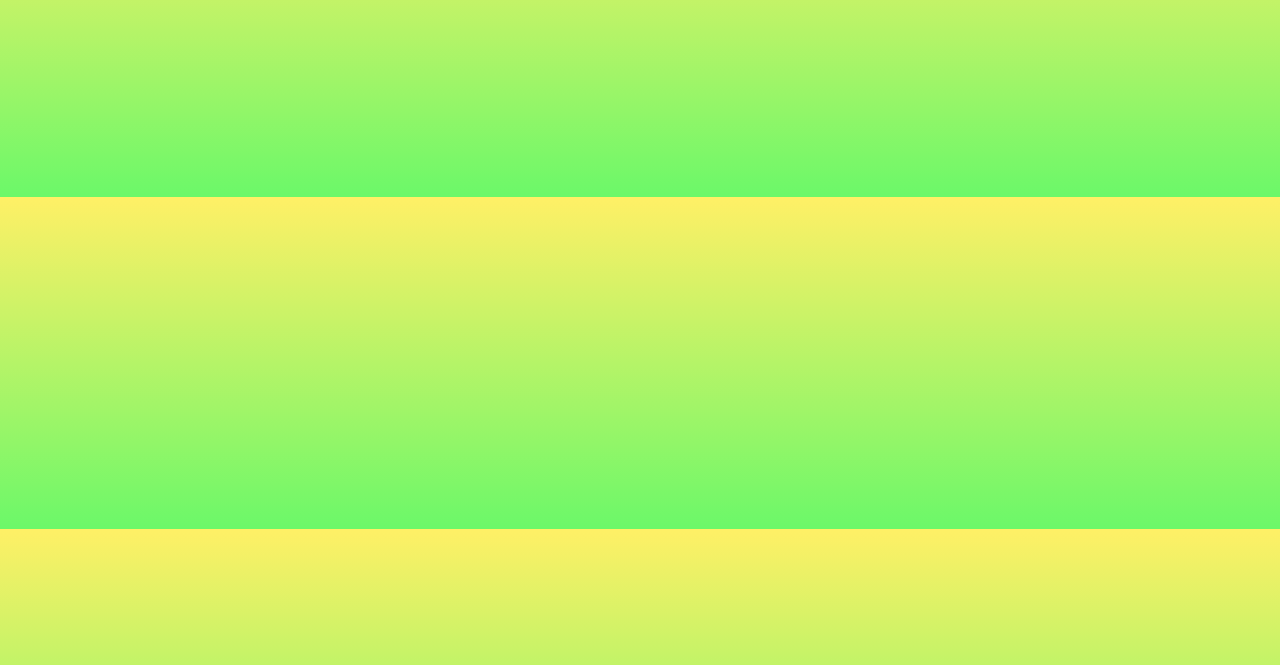
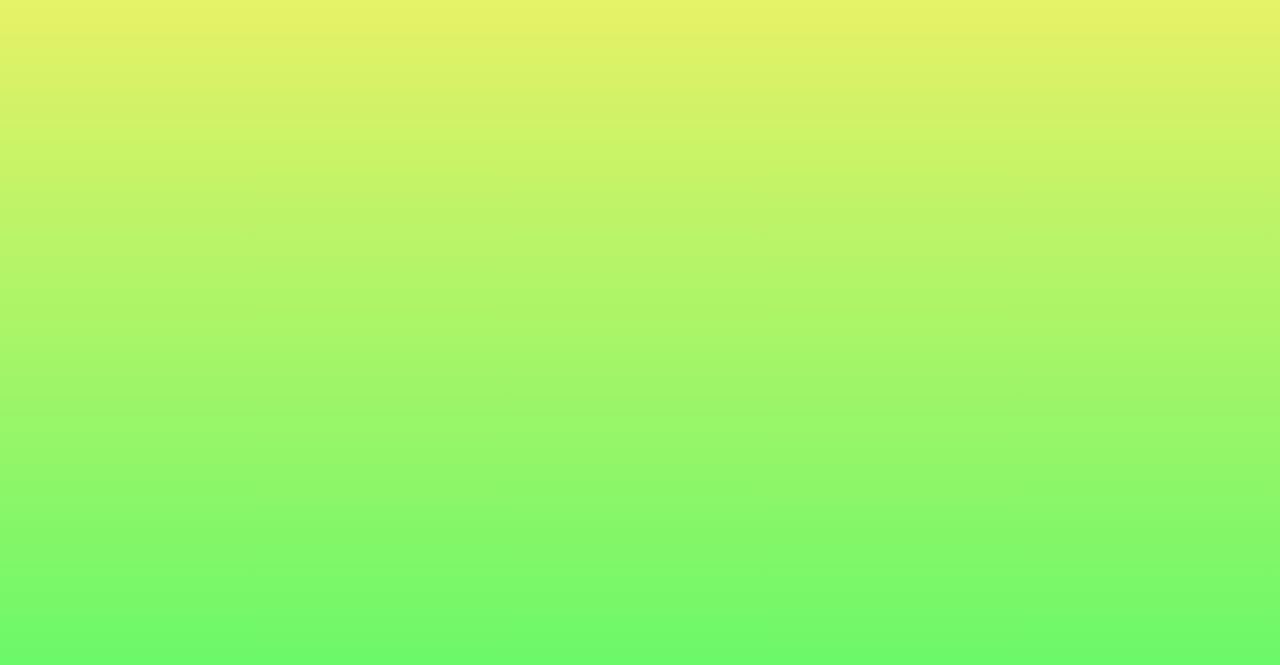
Before and after one commit to albertoferri/js-campominato-grid, a plain HTML site: page index.html in a window 1280 px wide. Shown: the part 135-800 px from the top of the page. Drawn offline with nearby package versions, Linux system fonts and the light colour scheme.

Commit message:
fix sfondo gradient non si ripete

```diff
--- a/css/style.css
+++ b/css/style.css
@@ -4,6 +4,10 @@
     box-sizing: border-box;
 }
 /* reset */
+
+body, html{
+    min-height: 100%;
+}
 
 body{
     background: linear-gradient(to top, #6bf869, #fff066);
--- a/index.html
+++ b/index.html
@@ -16,7 +16,7 @@
     <div class="container">
         <h1 class="text-center display-2 fw-bold">CAMPO MINATO</h1>
         <button class="btn btn-outline-dark fw-bold" id="createGrid-Btn">Genera Griglia</button>
-        <div id="grid"></div>
+        <div class="fw-bold" id="grid"></div>
 
     </div>
 
--- a/js/script.js
+++ b/js/script.js
@@ -30,9 +30,4 @@ function createGrid() {
             console.log("HAI SELEZIONATO LA CELLA: " + this.innerText)
         });
     }
-
-    // stampo in pagina il titolo e sfondo
-    document.getElementById("title").innerText = "CAMPO MINATO"
-    // document.body.style.backgroundColor = "lightblue";
-    // document.body.style.backgroundColor = "linear-gradient(to top, #6bf869, #fff066)";
 }
```
